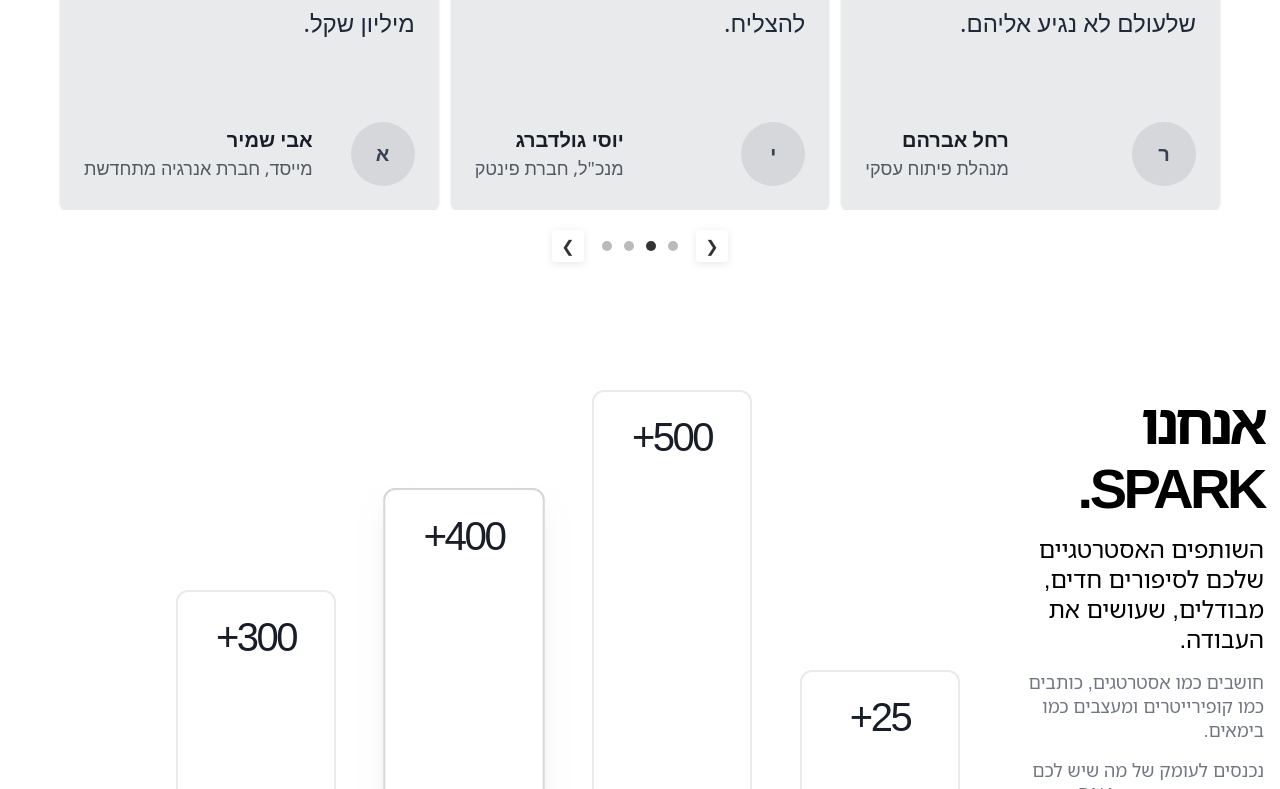
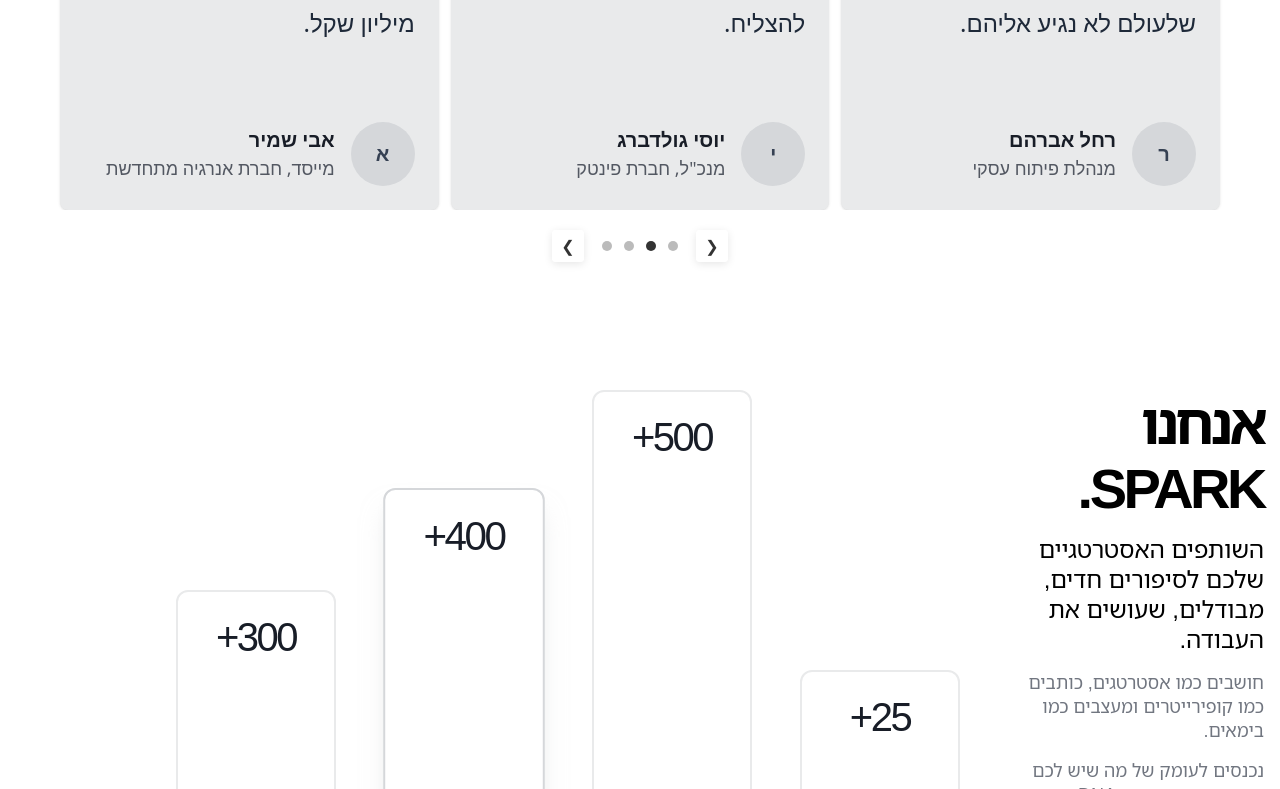
Before and after one commit to Rafcon96/spark, a React (Vite) app: page / in a window 1280 px wide. Shown: the part 2251-3040 px from the top of the page. Built offline with nearby package versions, Linux system fonts and the light colour scheme; a web font is replaced by a local one.

Commit message:
fix bar align issues

```diff
--- a/src/components/LandingPage.tsx
+++ b/src/components/LandingPage.tsx
@@ -158,10 +158,10 @@
       <section id="capabilities" className="w-full  py-16 lg:px-16 px-1">
         <Services />
       </section>
-      <section id="works">
+      <section id="works" className="pt-5">
         <SuccessStories />
       </section>
-      <section id="process">
+      <section id="process" className="pt-8">
         <HowDoesItWork />
       </section>
       <section>
--- a/src/components/ui/ReviewCard.tsx
+++ b/src/components/ui/ReviewCard.tsx
@@ -61,7 +61,7 @@
       </div>
 
       {/* Author Info - Right aligned */}
-      <div className="flex items-center justify-between gap-3 lg:gap-4">
+      <div className="flex items-center justify-start gap-3 lg:gap-4">
         {/* Avatar Circle */}
         <div className="w-12 h-12 lg:w-16 lg:h-16 rounded-full bg-[#D5D7DA] flex items-center justify-center flex-shrink-0">
           {authorAvatar ? (
--- a/src/components/ui/Timeline.tsx
+++ b/src/components/ui/Timeline.tsx
@@ -82,7 +82,7 @@
                 {/* Content */}
                 <div className="flex-1 pb-8">
                   {/* Heading */}
-                  <h3 className="text-body-24 font-bold text-gray-900 mb-4 cursor-default">
+                  <h3 className="text-body-24 font-bold text-gray-900 my-5 cursor-default">
                     {item.heading}
                   </h3>
 
```
